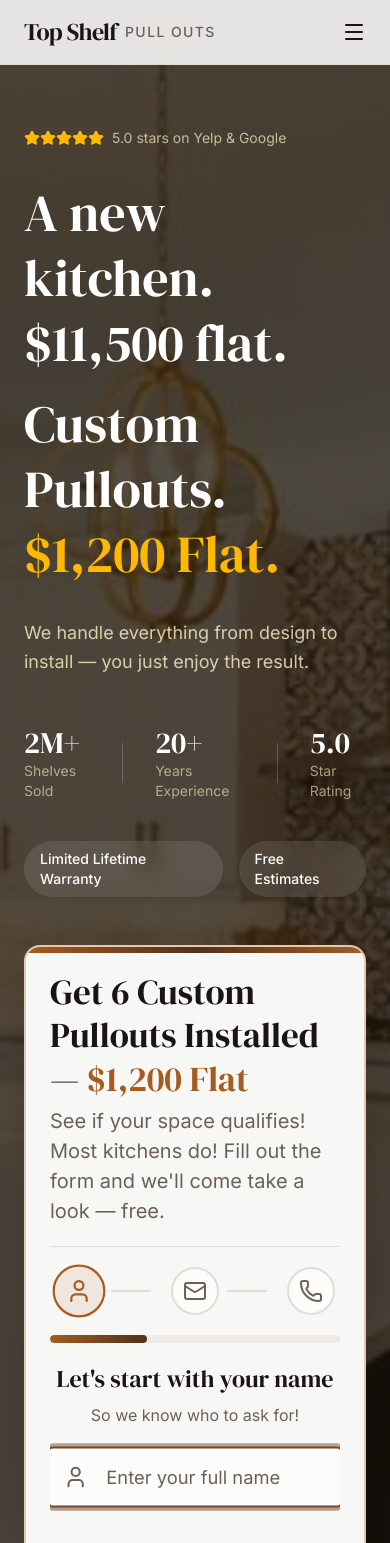
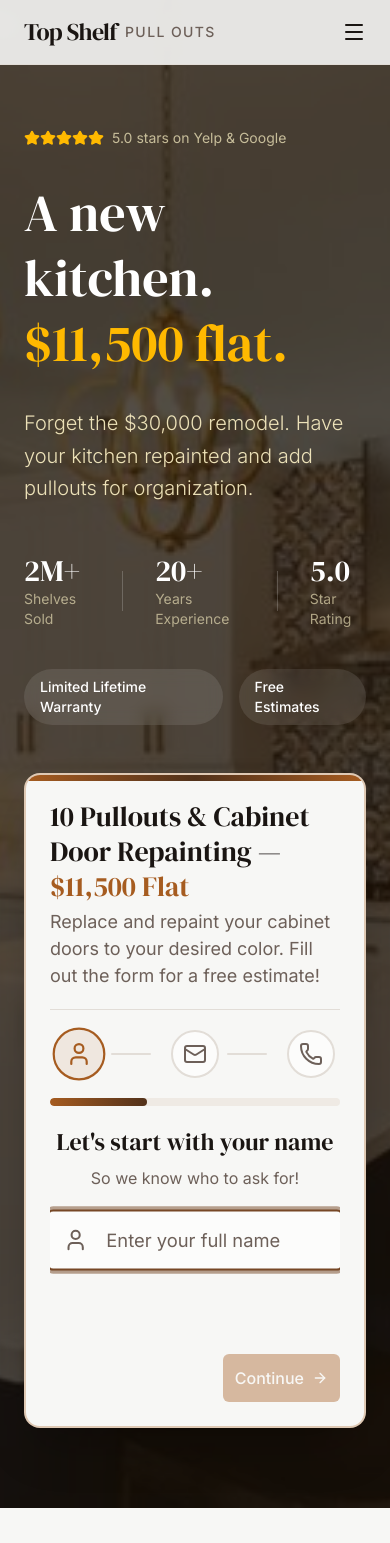
Before and after one commit to Fbet590/Top-Shelf-Pullouts-2.0, a Next.js app: page / in a window 390 px wide. Shown: the top 1543 px of the page. Built offline with nearby package versions, Linux system fonts and the light colour scheme.

Commit message:
feat: update hero section with new offer details
Revise main headline, subtext, and form headline; add mobile optimization.

```diff
--- a/components/hero.tsx
+++ b/components/hero.tsx
@@ -34,12 +34,11 @@ export function Hero() {
             </div>
 
             <h1 className="font-serif text-[3.25rem] sm:text-[3.5rem] lg:text-[4.25rem] xl:text-[5rem] leading-tight text-white">
-              <span className="block mb-4">A new kitchen. $11,500 flat.</span>
-              <span className="block">Custom Pullouts. <span className="text-amber-400">$1,200 Flat.</span></span>
+              <span className="block">A new kitchen. <span className="text-amber-400">$11,500 flat.</span></span>
             </h1>
 
-            <p className="text-lg leading-relaxed text-amber-100/80 max-w-lg">
-              We handle everything from design to install — you just enjoy the result.
+            <p className="text-xl sm:text-2xl leading-relaxed text-amber-100/90 max-w-lg font-light">
+              Forget the $30,000 remodel. Have your kitchen repainted and add pullouts for organization.
             </p>
 
             <div className="flex items-center gap-8 pt-4">
@@ -74,9 +73,9 @@ export function Hero() {
           <div id="hero-form" className="bg-background rounded-2xl p-6 lg:p-8 shadow-2xl border-2 border-accent/30 scroll-mt-24 relative overflow-hidden">
             <div className="absolute top-0 left-0 right-0 h-1.5 bg-gradient-to-r from-accent via-primary to-accent" />
             <div className="flex flex-col gap-1 pb-5 border-b border-border mb-5">
-              <h2 className="font-serif text-[35px] text-foreground leading-tight">Get 6 Custom Pullouts Installed — <span className="text-accent">$1,200 Flat</span></h2>
-              <p className="text-[20px] text-muted-foreground">
-                {"See if your space qualifies! Most kitchens do! Fill out the form and we'll come take a look — free."}
+              <h2 className="font-serif text-[28px] sm:text-[32px] text-foreground leading-tight">10 Pullouts & Cabinet Door Repainting — <span className="text-accent">$11,500 Flat</span></h2>
+              <p className="text-[18px] sm:text-[20px] text-muted-foreground">
+                {"Replace and repaint your cabinet doors to your desired color. Fill out the form for a free estimate!"}
               </p>
             </div>
             <LeadForm />
```
